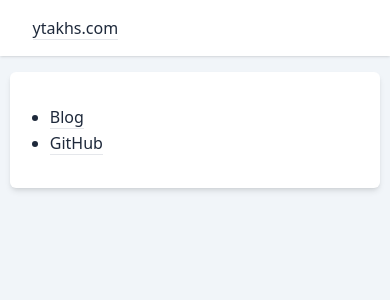
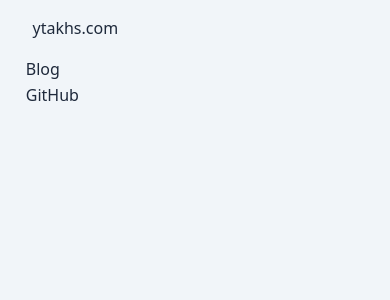
Before and after one commit to ytakhs/ytakhs.com-frontend, a Next.js app: page / in a window 390 px wide. Shown: the top 300 px of the page. Built offline with nearby package versions, Linux system fonts and the light colour scheme.

Commit message:
Modify style

```diff
--- /dev/null
+++ b/src/components/breadcrumb.tsx
@@ -0,0 +1,25 @@
+import React from 'react';
+import Link from 'next/link';
+
+type Props = {
+  text: string;
+  href?: string;
+};
+
+export function BreadcrumbItem({ text, href }: Props) {
+  return (
+    <span className="inline-block">
+      {href ? (
+        <Link href={href}>
+          <a>{text}</a>
+        </Link>
+      ) : (
+        text
+      )}
+    </span>
+  );
+}
+
+export function BreadcrumbSep() {
+  return <span className="inline-block px-2">/</span>;
+}
--- a/src/components/layout.tsx
+++ b/src/components/layout.tsx
@@ -1,30 +1,37 @@
 import React from 'react';
 import Head from 'next/head';
-import Link from 'next/link';
+import { BreadcrumbItem, BreadcrumbSep } from './breadcrumb';
 
 type Props = {
   children: React.ReactNode;
+  breadcrumb?: React.ReactNode;
 };
 
 const pcWidth = 'm-auto lg:max-w-3xl lg:w-full w-10/12';
 
-export function Layout({ children }: Props) {
+export function Layout({ children, breadcrumb }: Props) {
   return (
     <div className="flex flex-col">
       <Head>
         <title>ytakhs.com</title>
       </Head>
 
-      <header className="sticky top-0 py-4 bg-white dark:bg-slate-800 shadow">
+      <header className="sticky top-0 py-4 bg-slate-100 dark:bg-slate-900">
         <div className={`${pcWidth}`}>
-          <Link href="/">
-            <a>ytakhs.com</a>
-          </Link>
+          <span className="inline-block">
+            <BreadcrumbItem href="/" text="ytakhs.com" />
+            {breadcrumb ? (
+              <>
+                <BreadcrumbSep />
+                {breadcrumb}
+              </>
+            ) : null}
+          </span>
         </div>
       </header>
 
-      <main className="p-4 m-auto my-4 w-[95%] bg-white dark:bg-slate-800 rounded-md shadow-md sm:p-8 lg:w-full lg:max-w-4xl">
-        <div className={`${pcWidth} py-2 w-full`}>{children}</div>
+      <main className="px-4 m-auto w-[95%] rounded-md sm:px-8 lg:w-full lg:max-w-4xl">
+        <div className={`${pcWidth} w-full`}>{children}</div>
       </main>
 
       <footer className="p-8"></footer>
--- a/src/components/list.tsx
+++ b/src/components/list.tsx
@@ -1,9 +1,9 @@
 import React from 'react';
 
 export function List({ children }: { children: React.ReactNode }) {
-  return <ul>{children}</ul>;
+  return <ul className="list-none">{children}</ul>;
 }
 
 export function ListItem({ children }: { children: React.ReactNode }) {
-  return <li>{children}</li>;
+  return <li className="py-4 border-b">{children}</li>;
 }
--- a/src/pages/entries.tsx
+++ b/src/pages/entries.tsx
@@ -4,6 +4,7 @@ import { Layout } from '../components/layout';
 import { Og } from '../components/og';
 import { Entry, getAllEntries, sortEntryByDateDesc } from '../lib/entry';
 import { List, ListItem } from '../components/list';
+import { BreadcrumbItem } from '../components/breadcrumb';
 
 export default function EntriesPage({ entries }: { entries: Entry[] }) {
   return (
@@ -15,7 +16,7 @@ export default function EntriesPage({ entries }: { entries: Entry[] }) {
         entryPath="/entries"
       />
 
-      <Layout>
+      <Layout breadcrumb={<BreadcrumbItem href="/entries" text="entries" />}>
         <section>
           <List>
             {entries.map((entry, i) => {
--- a/src/pages/entries/[date]/[slug].tsx
+++ b/src/pages/entries/[date]/[slug].tsx
@@ -5,6 +5,7 @@ import Head from 'next/head';
 import Link from 'next/link';
 import { Prism as SyntaxHighlighter } from 'react-syntax-highlighter';
 import { atomDark } from 'react-syntax-highlighter/dist/cjs/styles/prism';
+import { BreadcrumbItem } from '../../../components/breadcrumb';
 import { Layout } from '../../../components/layout';
 import { Og } from '../../../components/og';
 import {
@@ -24,7 +25,7 @@ export default function EntryPage({ entry }: { entry: Entry }) {
         entryPath={entry.path}
       />
 
-      <Layout>
+      <Layout breadcrumb={<BreadcrumbItem href="/entries" text="entries" />}>
         <Head>
           <title>{entry.title}</title>
         </Head>
@@ -45,7 +46,7 @@ export default function EntryPage({ entry }: { entry: Entry }) {
                   </SyntaxHighlighter>
                 ) : (
                   <code
-                    className="py-1 px-2 dark:text-slate-800 bg-slate-300 dark:bg-slate-400 rounded"
+                    className="p-1 dark:text-slate-800 bg-slate-300 dark:bg-slate-400 rounded"
                     {...props}
                   >
                     {children}
@@ -80,8 +81,20 @@ export default function EntryPage({ entry }: { entry: Entry }) {
 
                 return (
                   <Link href={href || ''}>
-                    <a {...aProps}>{children}</a>
+                    <a className="border-b" {...aProps}>
+                      {children}
+                    </a>
                   </Link>
+                );
+              },
+              ul({ children }) {
+                return (
+                  <ul className="block py-2 pl-6 list-disc">{children}</ul>
+                );
+              },
+              li({ children }) {
+                return (
+                  <li className="list-item leading-relaxed">{children}</li>
                 );
               },
             }}
--- a/src/styles/globals.css
+++ b/src/styles/globals.css
@@ -3,10 +3,6 @@
 @tailwind utilities;
 
 @import 'highlight.js/styles/atom-one-dark.css';
-
-a {
-  @apply border-b;
-}
 
 body {
   @apply font-sans text-left text-slate-800 break-words bg-slate-100;
@@ -20,13 +16,13 @@ figcaption {
 }
 
 h1 {
-  @apply font-medium tracking-wide py-2;
+  @apply font-medium tracking-wide py-2 leading-tight;
   @apply text-2xl;
   @apply sm:text-3xl;
 }
 
 h2 {
-  @apply font-medium tracking-wide py-2;
+  @apply font-medium tracking-wide py-2 leading-tight;
   @apply text-xl;
   @apply sm:text-2xl;
 }
@@ -72,7 +68,3 @@ pre {
 pre code {
   @apply rounded;
 }
-
-ul {
-  @apply block list-disc pl-6 py-2;
-}
```
